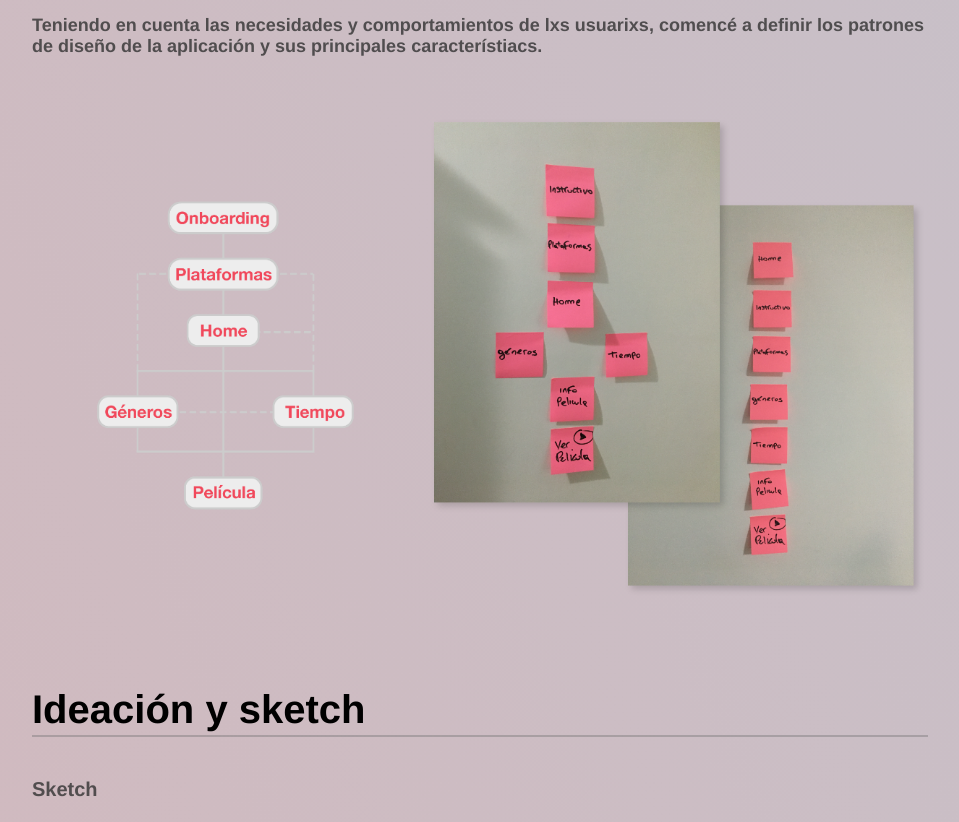
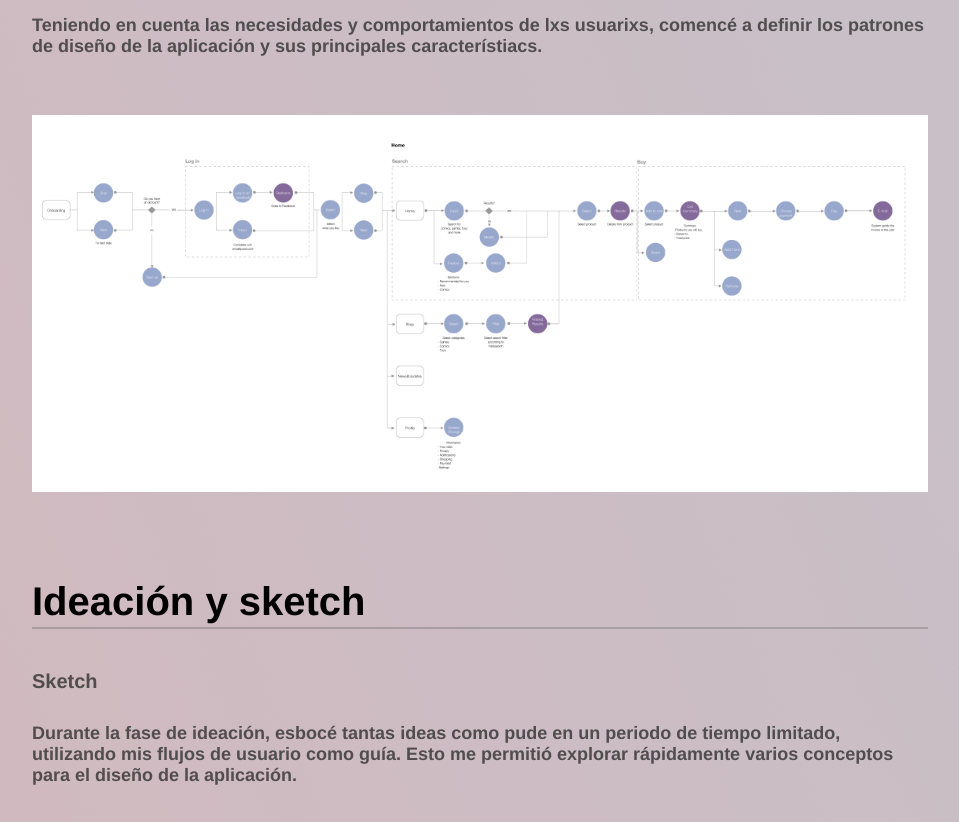
Before and after one commit to jonarobin/jonarobin.github.io, a plain HTML site: page geekshop.html in a window 1280 px wide. Shown: the part 3747-4569 px from the top of the page, without its empty margins (160-1119 px from the left). Drawn offline with Linux system fonts and the light colour scheme.

Commit message:
Update geekshop.html

```diff
--- a/geekshop.html
+++ b/geekshop.html
@@ -182,10 +182,9 @@
       </div>
 
       <div class="sketchdiv1">
-          <div class="moff">
-        <img class="sketch1" src="img/floww.png" alt="sketch1" />   </div>
-        <img class="sketchm" src="img/carso.png" alt="sketchm" />
-        <img class="sketchm" src="img/map.png" alt="sketchm" />
+
+        <img class="sketch1" src="img/FlowGeekshop.png" alt="sketch1" />   </div>
+
       </div>
 
       <!--ideación-->
```
